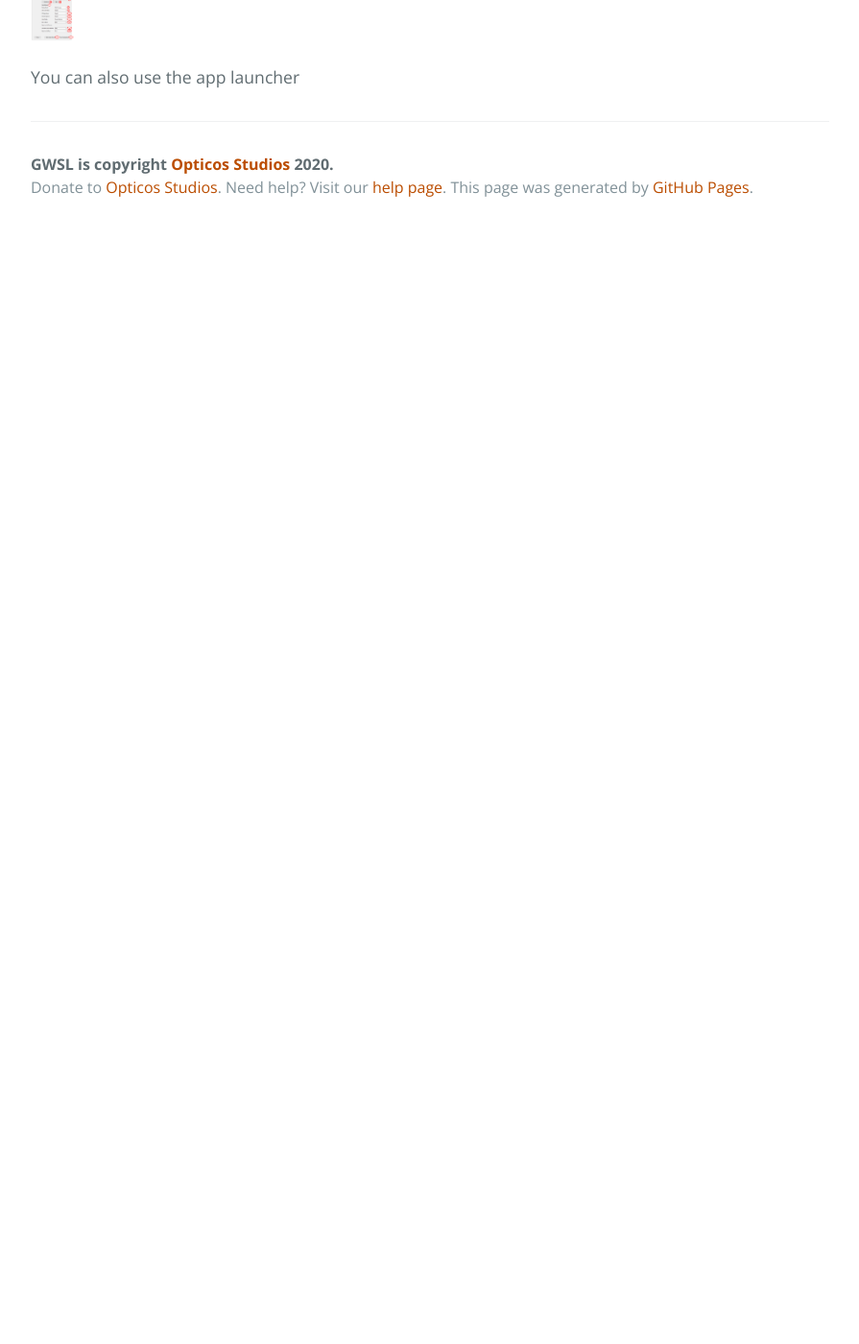
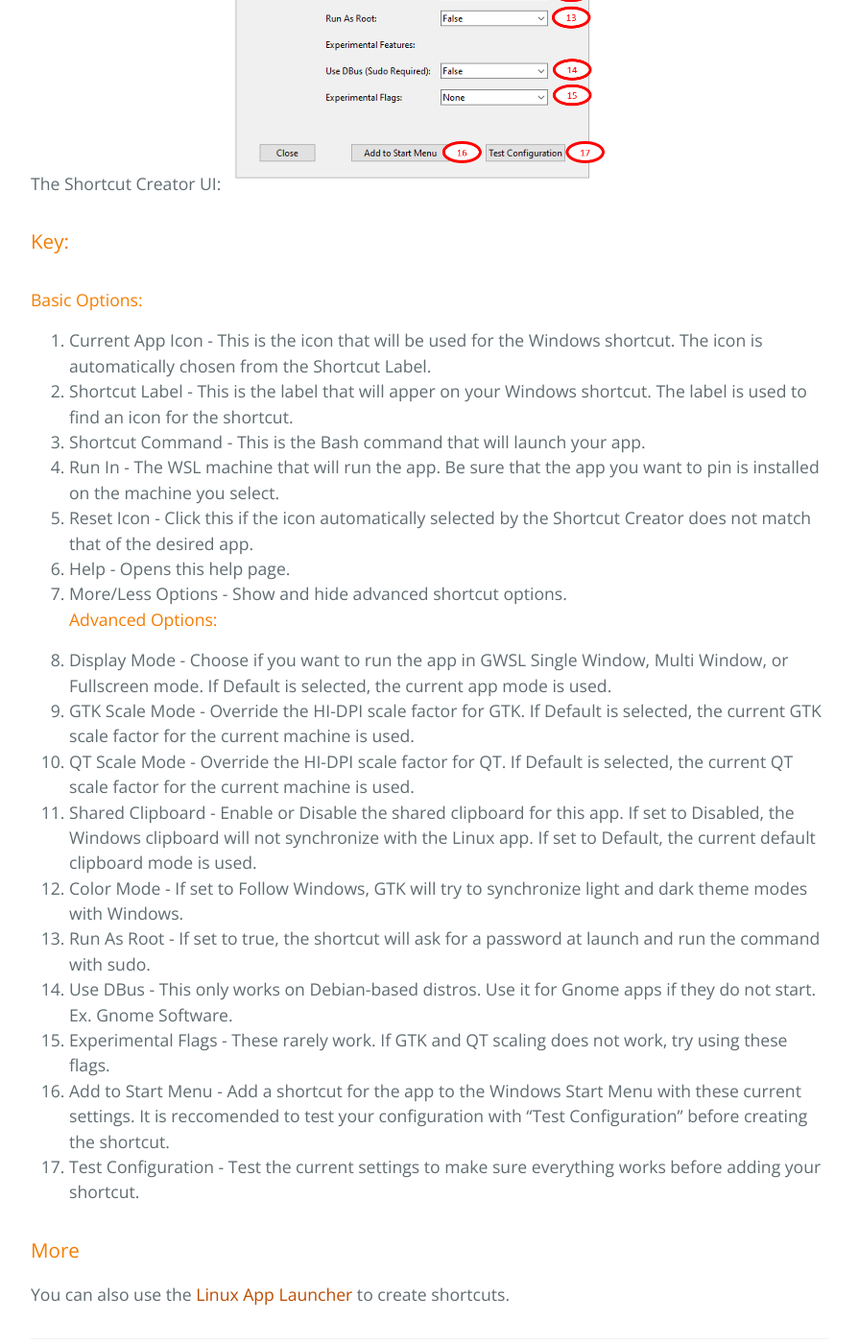
Before and after one commit to Opticos/gwsl, a Jekyll site: the page built from tutorials/shortcut.md, in a window 1280 px wide and 1400 px high, scrolled down 810 px. Shown: the whole window at 96% size, without its empty margins (192-1087 px from the left). Built offline with Jekyll 4.4.1, drawn with Linux system fonts in a browser that asks for light colours; the repository's description, which GitHub fills in, is left out; before the commit the page ends 1049 px from its top, so only the background shows below that.

Commit message:
Update shortcut.md

```diff
--- a/tutorials/shortcut.md
+++ b/tutorials/shortcut.md
@@ -8,10 +8,29 @@ permalink: /tutorials/shortcut.html
 To access the Shortcut Creator, open the GWSL Dashboard and click "Shortcut Creator".
 
 The Shortcut Creator UI:
-![UI Help](/shortcut.png)
+<img src="https://opticos.github.io/gwsl/tutorials/shortcut.png" width="430">
 
-<img src="https://opticos.github.io/gwsl/tutorials/shortcut.png" width="48">
+### Key:
+#### Basic Options:
+1.  Current App Icon - This is the icon that will be used for the Windows shortcut. The icon is automatically chosen from the Shortcut Label.
+2.  Shortcut Label - This is the label that will apper on your Windows shortcut. The label is used to find an icon for the shortcut.
+3.  Shortcut Command - This is the Bash command that will launch your app.
+4.  Run In - The WSL machine that will run the app. Be sure that the app you want to pin is installed on the machine you select.
+5.  Reset Icon - Click this if the icon automatically selected by the Shortcut Creator does not match that of the desired app.
+6.  Help - Opens this help page.
+7.  More/Less Options - Show and hide advanced shortcut options.
+#### Advanced Options:
+8.  Display Mode - Choose if you want to run the app in GWSL Single Window, Multi Window, or Fullscreen mode. If Default is selected, the current app mode is used.
+9.  GTK Scale Mode - Override the HI-DPI scale factor for GTK. If Default is selected, the current GTK scale factor for the current machine is used.
+10.  QT Scale Mode - Override the HI-DPI scale factor for QT. If Default is selected, the current QT scale factor for the current machine is used.
+11.  Shared Clipboard - Enable or Disable the shared clipboard for this app. If set to Disabled, the Windows clipboard will not synchronize with the Linux app. If set to Default, the current default clipboard mode is used.
+12.  Color Mode - If set to Follow Windows, GTK will try to synchronize light and dark theme modes with Windows.
+13.  Run As Root - If set to true, the shortcut will ask for a password at launch and run the command with sudo.
+14.  Use DBus - This only works on Debian-based distros. Use it for Gnome apps if they do not start. Ex. Gnome Software.
+15.  Experimental Flags - These rarely work. If GTK and QT scaling does not work, try using these flags.
+16.  Add to Start Menu - Add a shortcut for the app to the Windows Start Menu with these current settings. It is reccomended to test your configuration with "Test Configuration" before creating the shortcut.
+17.  Test Configuration - Test the current settings to make sure everything works before adding your shortcut.
 
+### More
 
-
-You can also use the app launcher
+You can also use the [Linux App Launcher](https://opticos.github.io/gwsl/tutorials/launcher.html) to create shortcuts.
```
